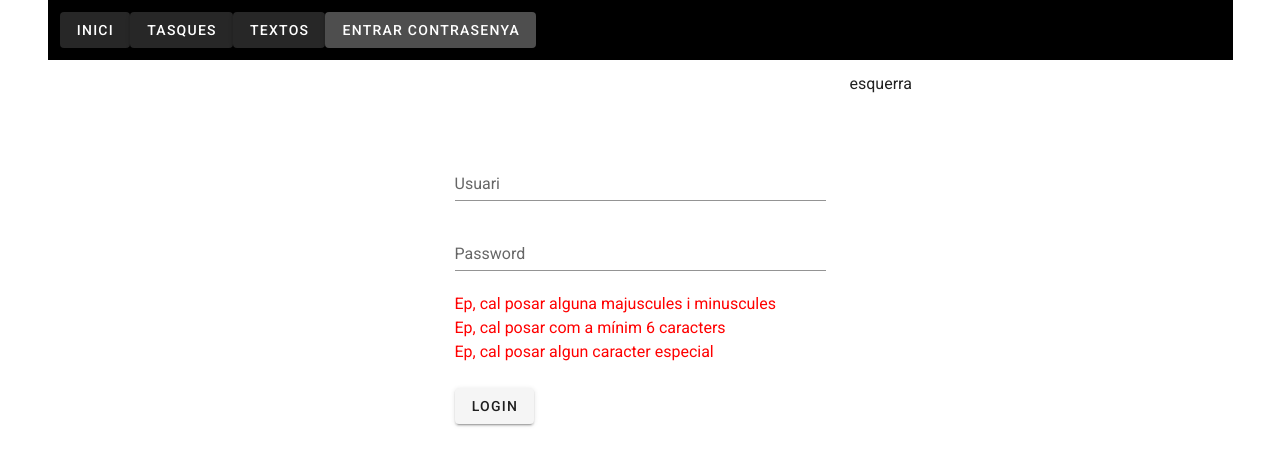
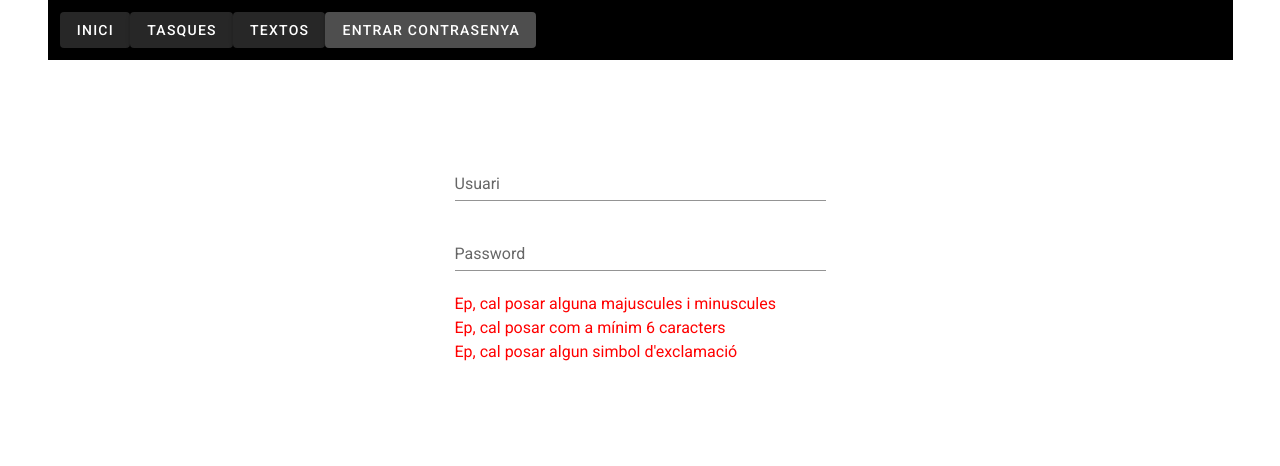
Before and after one commit to mutrera/mj-curs-girona-22-novembre, a Nuxt app in the folder codi/: page /contrasenya in a window 1280 px wide. Shown: the top 466 px of the page. Built offline with nearby package versions, Linux system fonts and the light colour scheme.

Commit message:
boto-totcorrecte

```diff
--- a/codi/components/comprovarContrasenya.vue
+++ b/codi/components/comprovarContrasenya.vue
@@ -9,20 +9,22 @@
              </v-text-field>
              <v-text-field
              label="Password"
-
+             type="password"
              v-model="contrasenya">
              </v-text-field>
              <div v-if="hiHaMajusculesMinuscules" style="color:green"> Molt bé, tens majuscules i minuscules</div>
              <div v-else style="color:red"> Ep, cal posar alguna majuscules i minuscules</div>
              <div v-if="siHiHaMesDe6Caracters" style="color:green"> Molt bé, tens més de 6 caracters</div>
              <div v-else style="color:red"> Ep, cal posar com a mínim 6 caracters</div>
-             <div v-if="siHiHaCaractersEspecials" style="color:green"> Molt bé, tens algun caracter especial</div>
-             <div v-else style="color:red"> Ep, cal posar algun caracter especial</div>
+             <div v-if="siHiHaCaractersEspecials" style="color:green"> Molt bé, tens algun simbol d'exclamació</div>
+             <div v-else style="color:red"> Ep, cal posar algun simbol d'exclamació</div>
              <br>
-             <v-btn>Login</v-btn>
-            </v-col>
-            <v-col>
-             esquerra
+             <v-btn
+             v-if="hiHaMajusculesMinuscules
+                   && siHiHaMesDe6Caracters
+                   && siHiHaCaractersEspecials"
+             >Login</v-btn>
+             <v-btn v-if="totCorrecte">Netejar</v-btn>
             </v-col>
         </v-row>
     </v-container>
@@ -74,14 +76,36 @@ export default{
   && this.contrasenya.length>=6){
     return true
   }
-  //tornon false
+  //tornen false
+  return false
         },
         siHiHaCaractersEspecials(){
-            return false
+            let textOriginal = this.contrasenya
+            let hiHaSimbolExclamcio = false
+            //per cada lletra de la cadena de text
+
+            for(var i= 0; i< textOriginal.length; i++){
+                let caracter = textOriginal[i]
+                // mirem si la lletra es un simbol d´exclamacio
+
+                if (caracter == "!"){
+             //si ho és, canviem la variable boleana
+             hiHaSimbolExclamcio = true
+
+                }
+        }
+        return hiHaSimbolExclamcio
+        },
+
+        totCorrecte(){
+        let compleixTotesLesCondicions = false
+        return this.siHiHaCaractersEspecials
+        && this.siHiHaMesDe6Caracters
+        && this.hiHaMajusculesMinuscules
 
         }
+
     }
-
 }
 
 </script>
```
